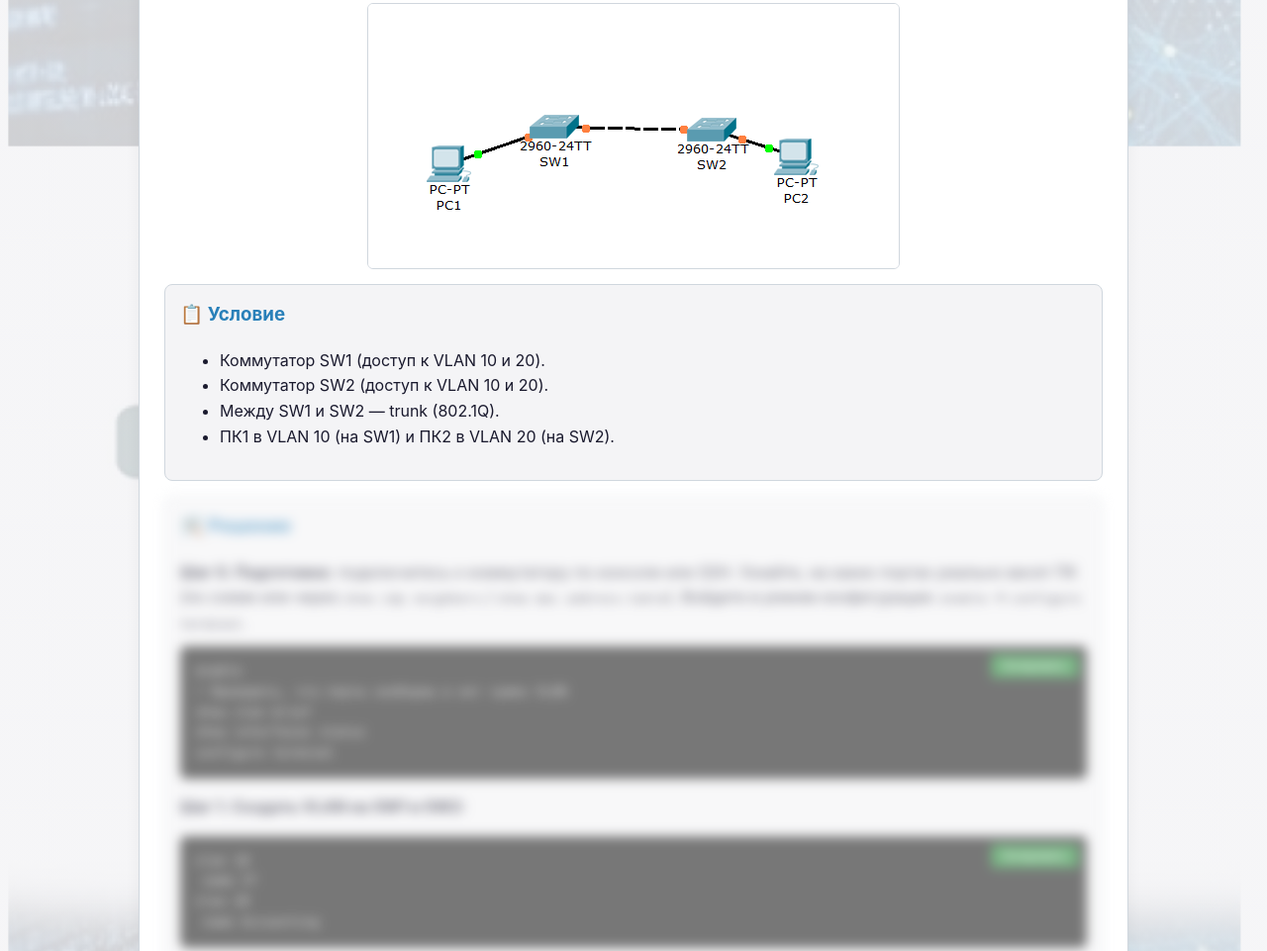
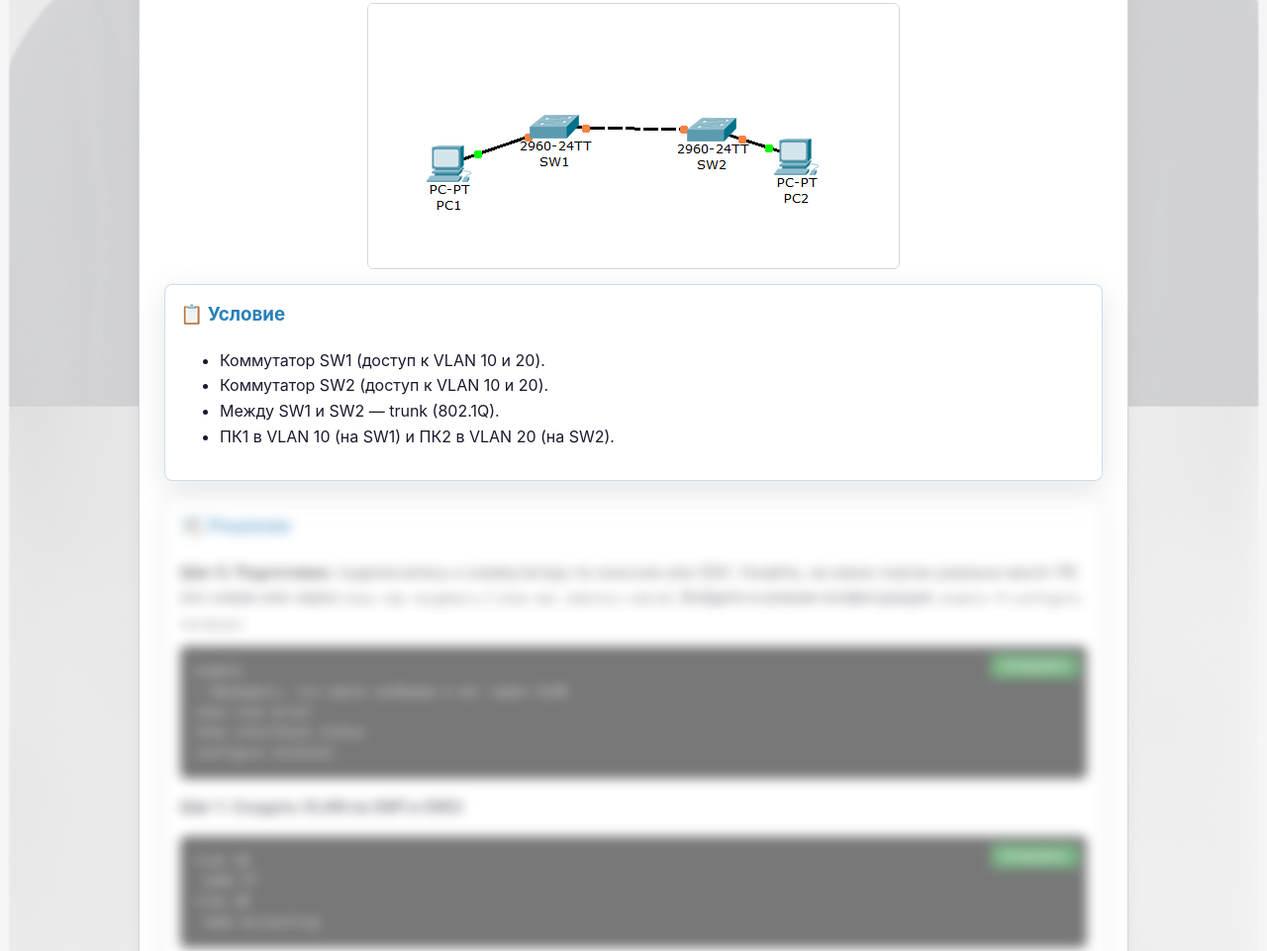
Before and after one commit to grolch96/grolch96.github.io, a plain HTML site: page practice.html in a window 1280 px wide. Shown: the part 579-1540 px from the top of the page at 99% size. Drawn offline with Linux system fonts and the light colour scheme.

Commit message:
Корректировки полупрозрачных фонов Практикума, (несколько файлов).

```diff
--- a/practice.html
+++ b/practice.html
@@ -25,7 +25,7 @@
         background-color: var(--bg);
         background-image:
             linear-gradient(var(--bg-overlay), var(--bg-overlay)),
-            url('img/bg-cisco4obr.jpg');
+            url('img/bg-mam.jpg');
         background-size: cover;
         background-position: center;
         background-attachment: fixed;
@@ -56,9 +56,27 @@
     .script-card h2 { margin-top: 0; color: var(--accent); border-bottom: 1px solid var(--border); padding-bottom: 10px; }
 
     .task-block {
-        margin-top: 15px; padding: 15px;
-        background: var(--bg); border-radius: 8px;
-        border: 1px solid var(--border);
+        margin-top: 15px;
+        padding: 15px;
+        /* Очень прозрачный фон — почти стекло */
+        background: rgba(255, 255, 255, 0.3);
+        border-radius: 8px;
+
+        /* Рамка чуть темнее, чтобы границы были видны */
+        border: 1px solid rgba(127, 168, 212, 0.4);
+
+        /* Эффект размытия заднего фона */
+        backdrop-filter: blur(10px);
+        -webkit-backdrop-filter: blur(10px);
+
+        /* Легкая тень для объема */
+        box-shadow: 0 8px 32px rgba(0, 0, 0, 0.1);
+    }
+
+    /* Тёмная тема: делаем фон тёмно-серым полупрозрачным */
+    [data-theme="dark"] .task-block {
+        background: rgba(42, 42, 42, 0.4);
+        border: 1px solid rgba(163, 196, 232, 0.2);
     }
     .task-block h3 { margin-top: 0; color: var(--accent-blue); }
     .check-block {
```
Also changed, not shown: img/bg-mam.jpg (added).
